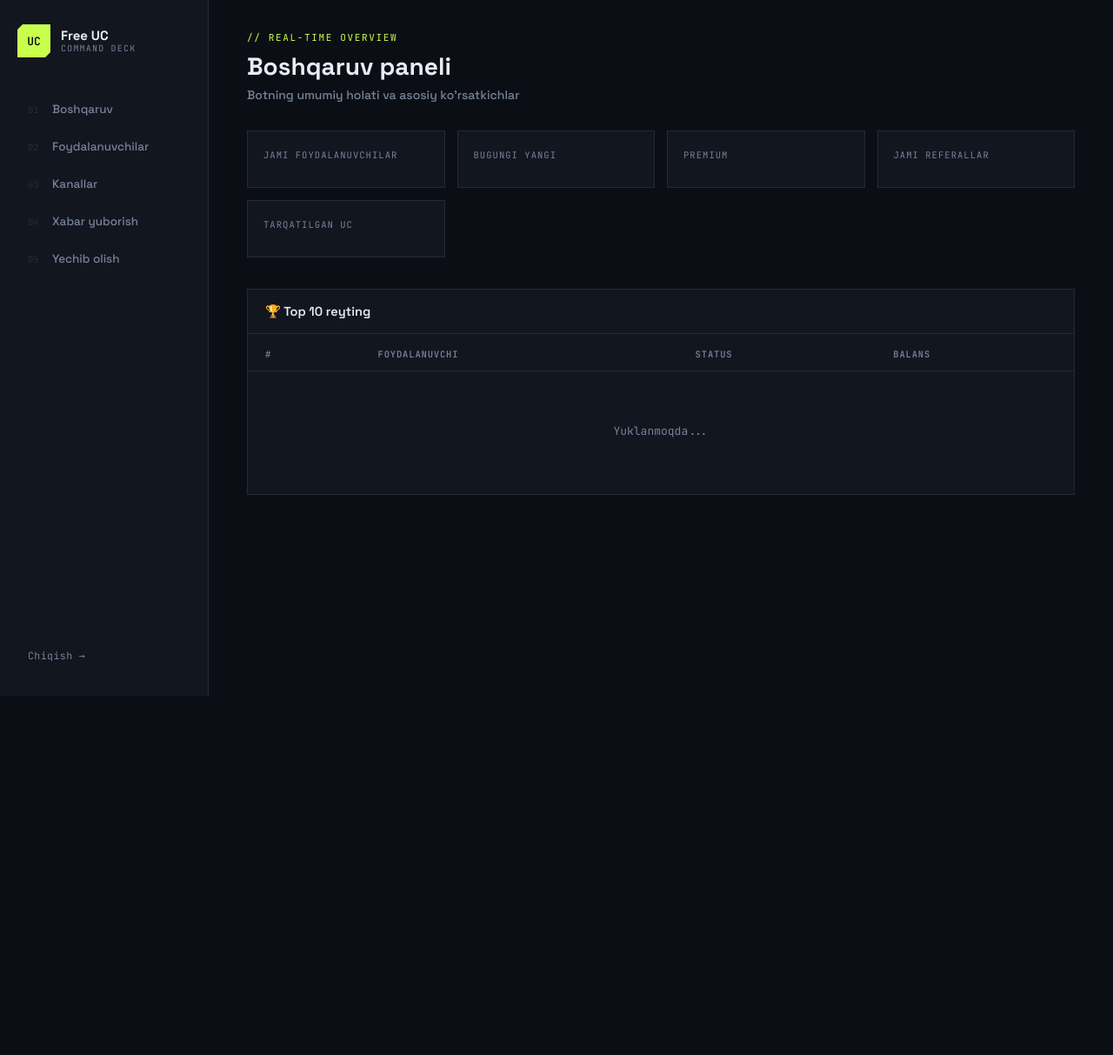
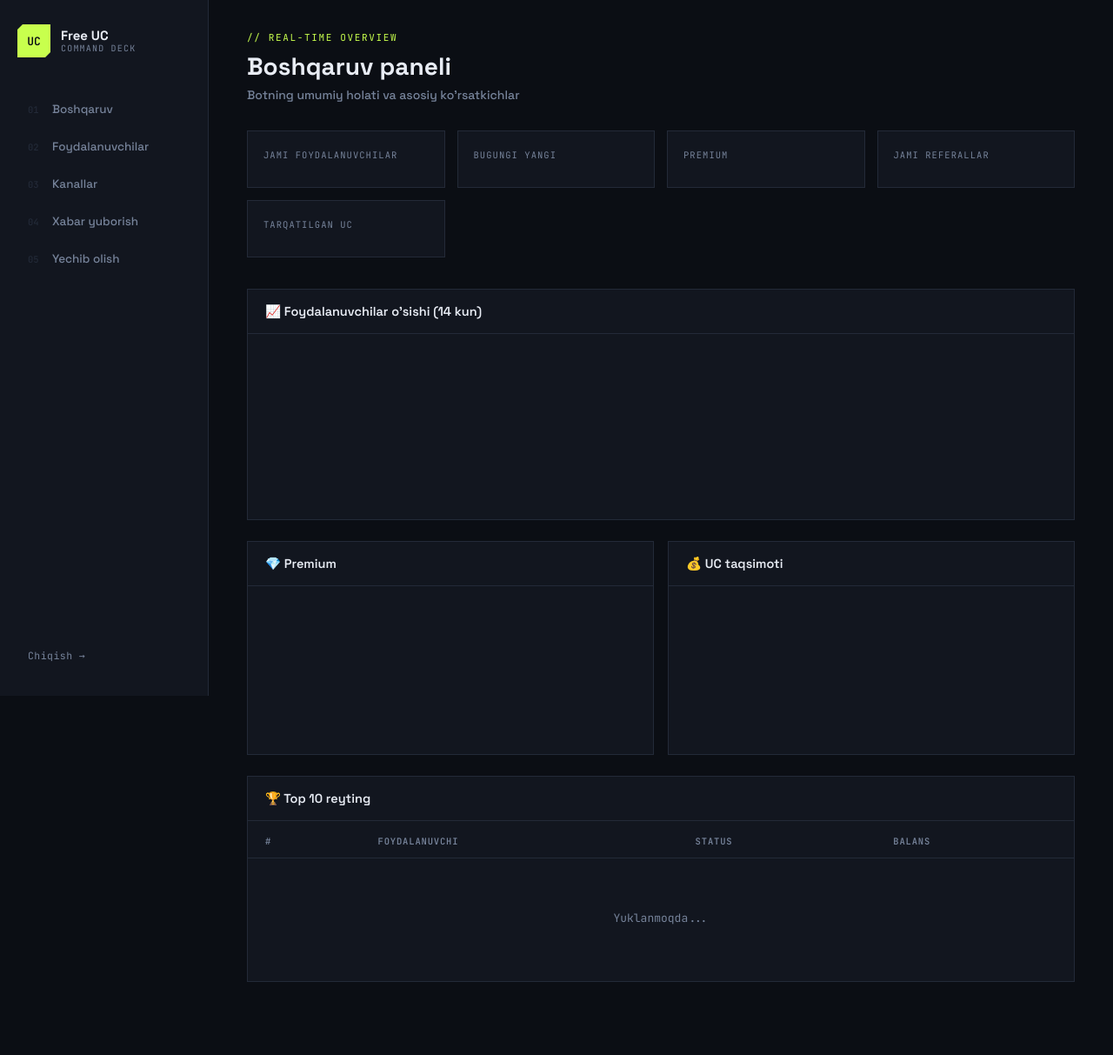
Before and after one commit to abdulkhakimovshukurjon-design/Bot, a Python web app: template webapp/templates/dashboard.html in a window 1280 px wide. Shown: the whole page at 87% size. Before the commit the page ends 800 px from the top, so only its background shows below. Run offline with Jinja, Linux system fonts and the light colour scheme; the template is opened without the code that fills it, so the values that code supplies are empty; a map, chart or similar area stays blank.

Commit message:
Add charts & diagrams to dashboard

```diff
--- a/webapp/templates/dashboard.html
+++ b/webapp/templates/dashboard.html
@@ -33,6 +33,30 @@
 
 <div class="panel">
     <div class="panel-head">
+        <h3>📈 Foydalanuvchilar o'sishi (14 kun)</h3>
+    </div>
+    <div class="panel-body">
+        <canvas id="growthChart" height="200"></canvas>
+    </div>
+</div>
+
+<div style="display:grid; grid-template-columns: 1fr 1fr; gap:16px;">
+    <div class="panel">
+        <div class="panel-head"><h3>💎 Premium</h3></div>
+        <div class="panel-body">
+            <canvas id="premiumChart" height="180"></canvas>
+        </div>
+    </div>
+    <div class="panel">
+        <div class="panel-head"><h3>💰 UC taqsimoti</h3></div>
+        <div class="panel-body">
+            <canvas id="ucChart" height="180"></canvas>
+        </div>
+    </div>
+</div>
+
+<div class="panel">
+    <div class="panel-head">
         <h3>🏆 Top 10 reyting</h3>
     </div>
     <div class="panel-body">
@@ -50,6 +74,7 @@
 {% endblock %}
 
 {% block scripts %}
+<script src="https://cdn.jsdelivr.net/npm/chart.js@4"></script>
 <script>
 async function loadTop10() {
     const res = await fetch('/api/stats/top10');
@@ -81,5 +106,85 @@
     document.getElementById('stat-total-uc').textContent = s.total_uc;
 }
 setInterval(refreshStats, 15000);
+
+Chart.defaults.color = '#a0a0a0';
+Chart.defaults.font.family = "'JetBrains Mono', monospace";
+
+async function loadCharts() {
+    const [statRes, chartRes] = await Promise.all([
+        fetch('/api/stats'),
+        fetch('/api/stats/chart')
+    ]);
+    const stats = await statRes.json();
+    const chart = await chartRes.json();
+
+    new Chart(document.getElementById('growthChart'), {
+        type: 'line',
+        data: {
+            labels: chart.labels,
+            datasets: [{
+                label: 'Yangi foydalanuvchilar',
+                data: chart.data,
+                borderColor: '#84ff61',
+                backgroundColor: 'rgba(132,255,97,0.1)',
+                fill: true,
+                tension: 0.3,
+                pointRadius: 3,
+            }]
+        },
+        options: {
+            responsive: true,
+            maintainAspectRatio: false,
+            plugins: { legend: { display: false } },
+            scales: {
+                y: { beginAtZero: true, grid: { color: 'rgba(255,255,255,0.04)' } },
+                x: { grid: { display: false } }
+            }
+        }
+    });
+
+    new Chart(document.getElementById('premiumChart'), {
+        type: 'doughnut',
+        data: {
+            labels: ['Premium', 'Oddiy'],
+            datasets: [{
+                data: [stats.premium_users, stats.total_users - stats.premium_users],
+                backgroundColor: ['#ffd55a', '#2a2a2a'],
+                borderWidth: 0,
+            }]
+        },
+        options: {
+            responsive: true,
+            maintainAspectRatio: false,
+            plugins: {
+                legend: { position: 'bottom', labels: { padding: 12 } }
+            }
+        }
+    });
+
+    new Chart(document.getElementById('ucChart'), {
+        type: 'doughnut',
+        data: {
+            labels: ['Tarqatilgan UC', 'Yechib olingan', 'Balansda'],
+            datasets: [{
+                data: [
+                    stats.total_admin_granted_uc || 0,
+                    stats.total_withdrawn_uc || 0,
+                    Math.max(0, stats.total_uc - stats.total_withdrawn_uc)
+                ],
+                backgroundColor: ['#84ff61', '#ff6b6b', '#4a9eff'],
+                borderWidth: 0,
+            }]
+        },
+        options: {
+            responsive: true,
+            maintainAspectRatio: false,
+            plugins: {
+                legend: { position: 'bottom', labels: { padding: 12 } }
+            }
+        }
+    });
+}
+loadCharts();
 </script>
 {% endblock %}
```
Also changed, not shown: bot/database/users.py (+28 -0 lines), webapp/app.py (+21 -0 lines).
